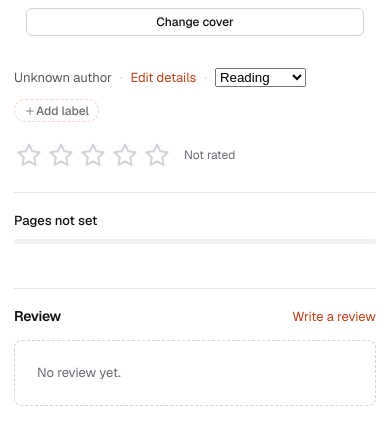
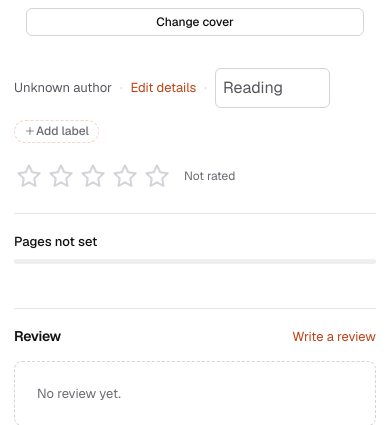
Before and after one commit to xHugo21/athenaeum, a FastAPI app: template app/templates/book.html in a window 390 px wide. Shown: the part 618-1043 px from the top of the page. Run offline with FastAPI, Linux system fonts and the light colour scheme; the template is opened without the code that fills it, so the values that code supplies are empty; some libraries are stand-ins or nearby versions.

Commit message:
revert(book): restore app styling for status select
The native select did not match the app; restore the themed control.

```diff
--- a/app/templates/book.html
+++ b/app/templates/book.html
@@ -28,7 +28,12 @@
     font-size: 11px; font-weight: 500; letter-spacing: .05em; text-transform: uppercase;
   }
   .tag-quiet { border-color: var(--line-2); background: var(--surface-2); color: var(--muted); }
-  .status-form select { all: revert; }
+  .status-form select {
+    height: 24px; padding: 0 22px 0 7px; font-size: 12px;
+    border: 1px solid var(--line-2); border-radius: var(--r-sm);
+    background: var(--surface); color: var(--text-2);
+  }
+  .status-form select:hover { border-color: var(--muted); }
   .label-row { display: flex; align-items: center; gap: 6px; flex-wrap: wrap; margin-top: 12px; }
   .label-row .tag { height: 23px; padding: 0 5px 0 9px; font-size: 12px; letter-spacing: 0; text-transform: none; }
   .label-pill a { color: inherit; }
@@ -62,6 +67,9 @@
   .bm-row .n { font-size: 12px; color: var(--muted); }
   .bm-row .t { font-size: 13px; color: var(--text-2); }
   .danger-zone { display: flex; justify-content: space-between; align-items: center; gap: 16px; flex-wrap: wrap; margin-top: 40px; padding-top: 20px; border-top: 1px solid var(--line); }
+  @media (max-width: 640px) {
+    .status-form select { height: 40px; font-size: 16px; }
+  }
   @media (max-width: 760px) {
     .meta .isbn-part { display: none; }
     .book-layout { grid-template-columns: 1fr; gap: 24px; }
```
